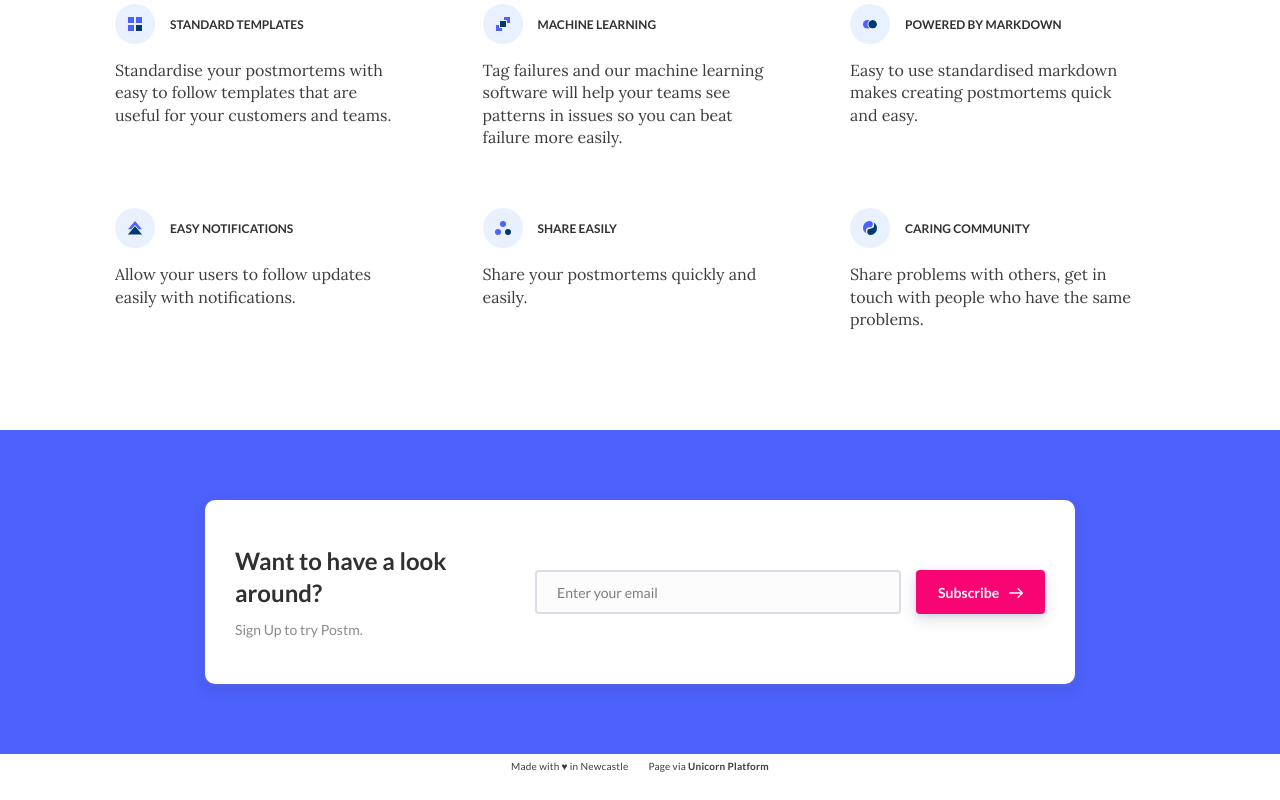
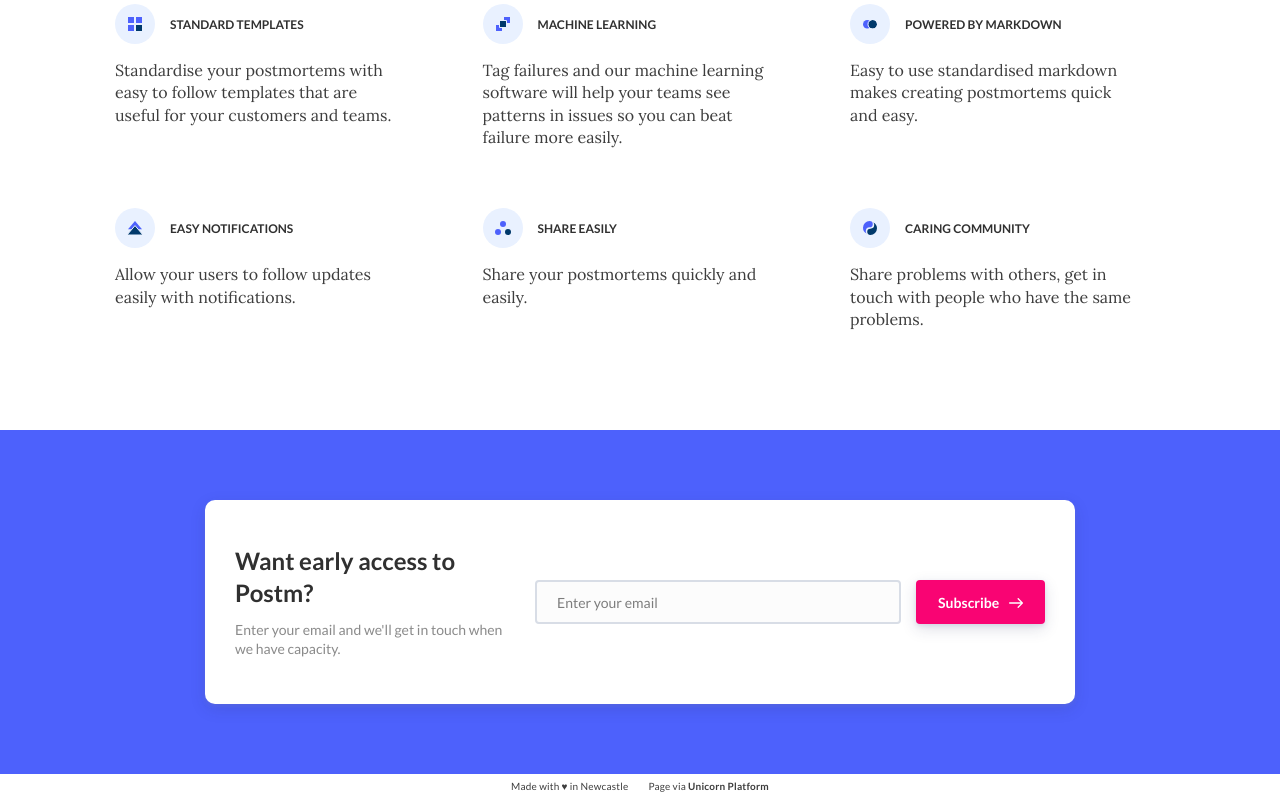
Before and after one commit to outrunthewolf/postm, a plain HTML site: page index.html in a window 1280 px wide. Shown: the part 1183-1983 px from the top of the page. Drawn offline with Linux system fonts and the light colour scheme.

Commit message:
Update signup field

```diff
--- a/index.html
+++ b/index.html
@@ -118,7 +118,7 @@
   <div class="container container--mid">
     <div class="cta_form-03__wrapper">
       <div class="cta_form-03__heading_box">
-        <h2 class="cta_form-03__heading">Want to have a look around?</h2><span class="cta_form-03__text">Sign Up to try Postm.</span>
+        <h2 class="cta_form-03__heading">Want early access to Postm?</h2><span class="cta_form-03__text">Enter your email and we'll get in touch when we have capacity.</span>
       </div>
       <div class="cta_form-03__form_box">
         <!-- START OF: mailchimp form =====
```
